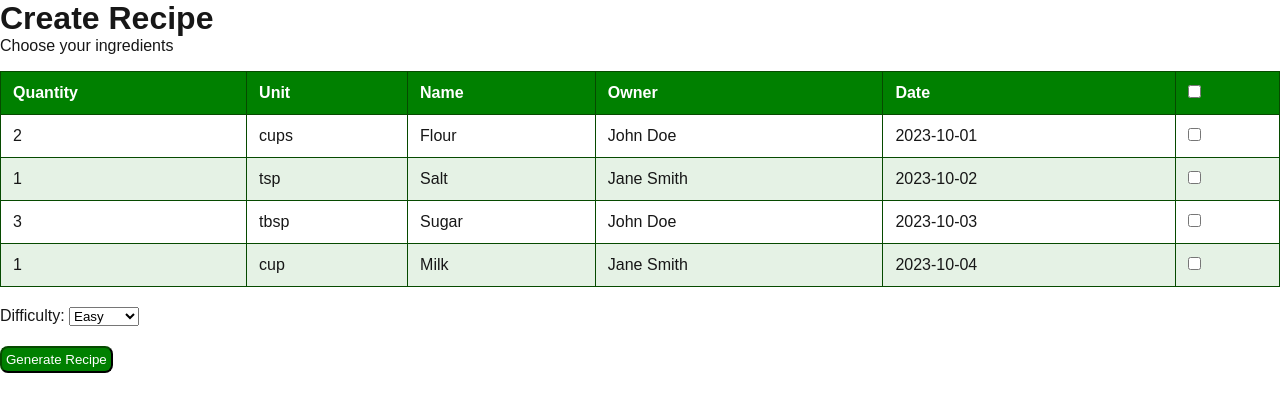
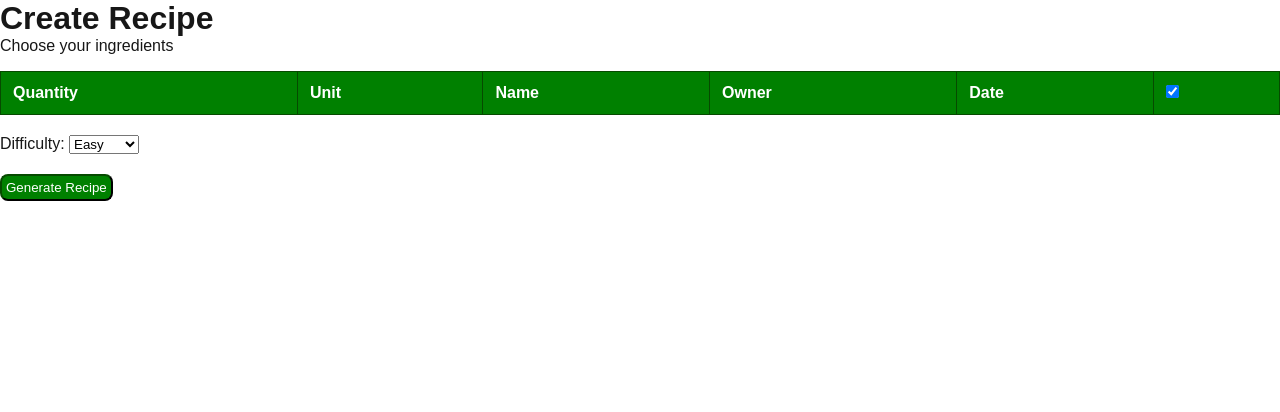
Before and after one commit to Mindmax-dev/FreshFlat, a Next.js app: page /recipe/selectIngredients in a window 1280 px wide. Shown: the top 412 px of the page. Built offline with nearby package versions, Linux system fonts and the light colour scheme.

Commit message:
F1 simple skeleton for loading the ingredients that can be selected. Functionality needs to implemented after getting the ingredientsfetch crud functions from matthew

```diff
--- a/app/recipe/selectIngredients/page.js
+++ b/app/recipe/selectIngredients/page.js
@@ -1,42 +1,30 @@
 'use client';
-import { useState } from 'react';
+import { useEffect, useState } from 'react';
 import { useRouter } from 'next/navigation';
 
 export default function SelectIngredients() {
-  const [ingredients, setIngredients] = useState([
-    {
-      quantity: 2,
-      unit: 'cups',
-      name: 'Flour',
-      created_by: 'John Doe',
-      expiry_date: '2023-10-01',
-      selected: false,
-    },
-    {
-      quantity: 1,
-      unit: 'tsp',
-      name: 'Salt',
-      created_by: 'Jane Smith',
-      expiry_date: '2023-10-02',
-      selected: false,
-    },
-    {
-      quantity: 3,
-      unit: 'tbsp',
-      name: 'Sugar',
-      created_by: 'John Doe',
-      expiry_date: '2023-10-03',
-      selected: false,
-    },
-    {
-      quantity: 1,
-      unit: 'cup',
-      name: 'Milk',
-      created_by: 'Jane Smith',
-      expiry_date: '2023-10-04',
-      selected: false,
-    },
-  ]);
+  const [ingredients, setIngredients] = useState([]);
+  const [isLoadingIngredients, setIsLoadingIngredients] = useState(true);
+
+  useEffect(() => {
+    // ? Format:
+    // {
+    //   quantity: 2,
+    //   unit: 'cups',
+    //   name: 'Flour',
+    //   created_by: 'John Doe',
+    //   expiry_date: '2023-10-01',
+    //   selected: true,
+    // },
+    const getUsersAndFlatsPublicIngredients = async () => {
+      // # 1. Get the ingredients of the user and the public ingredients of the flat
+      setIngredients([]);
+      setIsLoadingIngredients(false);
+    };
+
+    getUsersAndFlatsPublicIngredients();
+  }, []);
+
   const [difficulty, setDifficulty] = useState('easy');
   const router = useRouter();
 
@@ -80,6 +68,62 @@ export default function SelectIngredients() {
     <div>
       <h1>Create Recipe</h1>
       <p>Choose your ingredients</p>
+      {isLoadingIngredients ? (
+        <table>
+          <thead>
+            <tr>
+              <th>Quantity</th>
+              <th>Unit</th>
+              <th>Name</th>
+              <th>Owner</th>
+              <th>Date</th>
+              <th></th>
+            </tr>
+          </thead>
+          <tbody>
+            {[...Array(5)].map((_, index) => (
+              <tr key={index}>
+                <td>
+                  <div
+                    className="skeleton"
+                    style={{ width: '50px', height: '20px' }}
+                  ></div>
+                </td>
+                <td>
+                  <div
+                    className="skeleton"
+                    style={{ width: '50px', height: '20px' }}
+                  ></div>
+                </td>
+                <td>
+                  <div
+                    className="skeleton"
+                    style={{ width: '100px', height: '20px' }}
+                  ></div>
+                </td>
+                <td>
+                  <div
+                    className="skeleton"
+                    style={{ width: '80px', height: '20px' }}
+                  ></div>
+                </td>
+                <td>
+                  <div
+                    className="skeleton"
+                    style={{ width: '80px', height: '20px' }}
+                  ></div>
+                </td>
+                <td>
+                  <div
+                    className="skeleton"
+                    style={{ width: '20px', height: '20px' }}
+                  ></div>
+                </td>
+              </tr>
+            ))}
+          </tbody>
+        </table>
+      ) : (
         <table>
           <thead>
             <tr>
@@ -92,7 +136,9 @@ export default function SelectIngredients() {
                 <input
                   type="checkbox"
                   onChange={handleMasterCheckboxChange}
-                checked={ingredients.every((ingredient) => ingredient.selected)}
+                  checked={ingredients.every(
+                    (ingredient) => ingredient.selected
+                  )}
                 />
               </th>
             </tr>
@@ -116,6 +162,7 @@ export default function SelectIngredients() {
             ))}
           </tbody>
         </table>
+      )}
       <div style={{ marginTop: '20px' }}>
         <label htmlFor="difficulty">Difficulty: </label>
         <select
```
Lines whose indentation alone changed are shown as unchanged.
